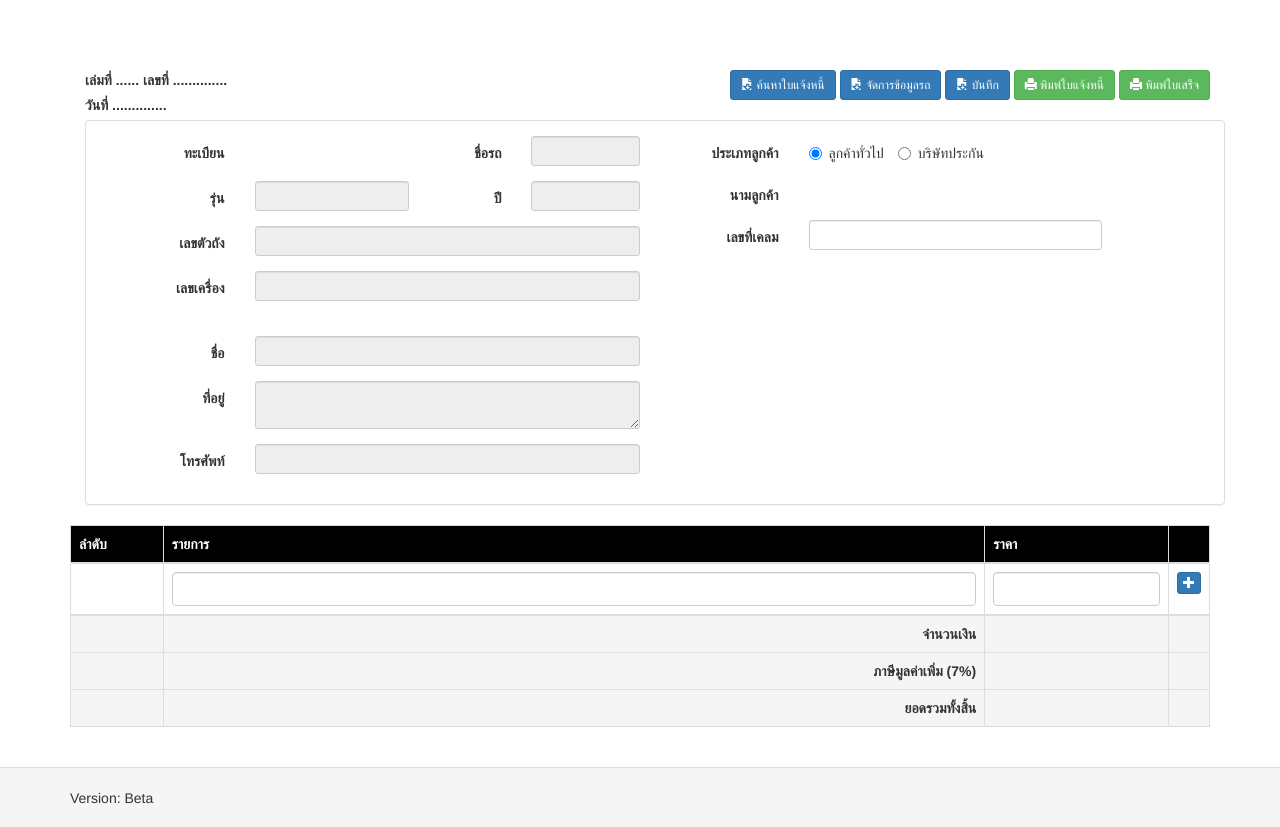
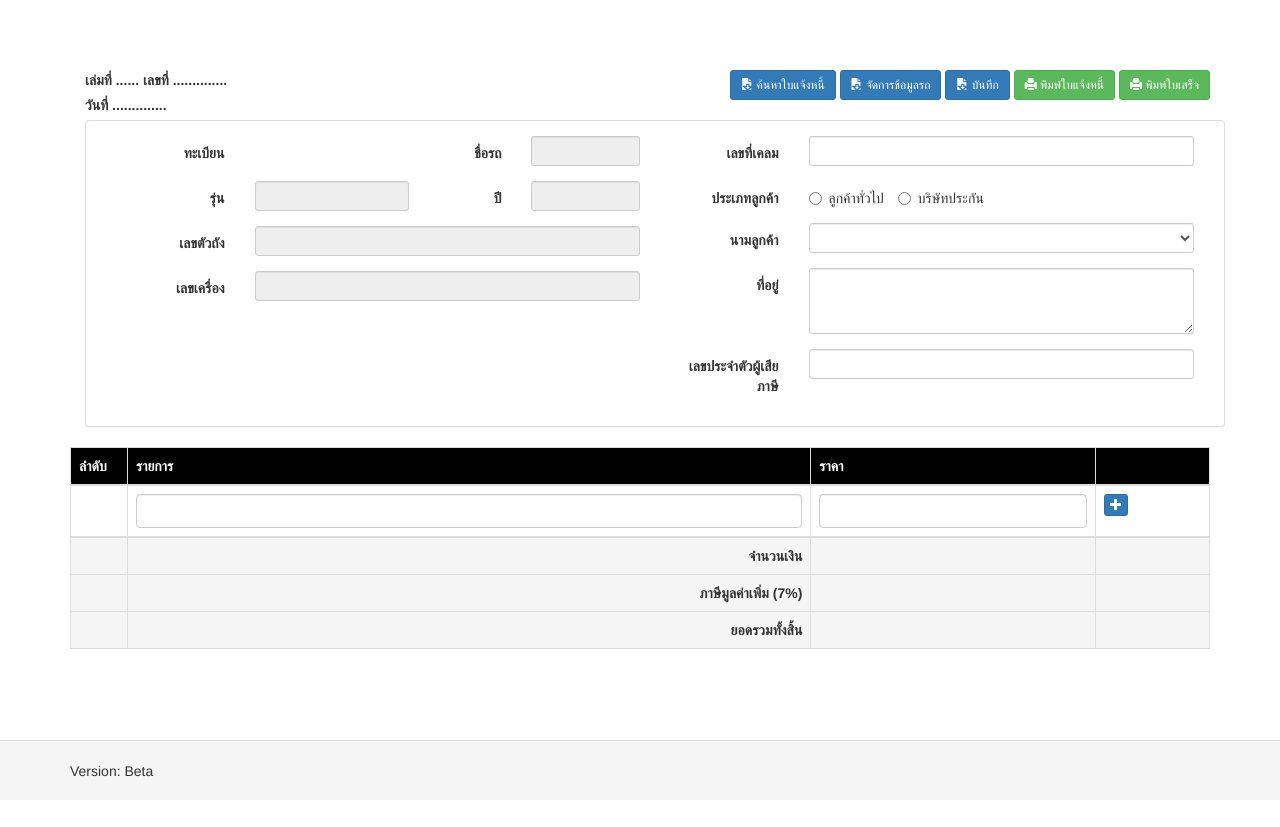
Before and after one commit to Chirawat/garage-2-0, a Yii app: template views/Invoice/index.php in a window 1280 px wide. After the commit the page ends 777 px from the top, so only its background shows below. Run offline with PHP 8.4 and a stand-in for Yii, Linux system fonts and the light colour scheme; the template is opened without the code that fills it, so the values that code supplies are empty; form fields are guessed from the names that the template uses; some libraries are stand-ins or nearby versions.

Commit message:
implement fill up invoice detail base on selected customer

```diff
--- a/views/Invoice/index.php
+++ b/views/Invoice/index.php
@@ -123,47 +123,41 @@ $url = Url::to(['customer-list']);?>
                                 <input type="text" id="engine-code" value="<?= $viecle->engin_code ?>" class="form-control input-sm" readonly> </div>
                         </div>
                         <br>
-                        <div class="form-group">
-                            <label class="col-sm-3 control-label" for="customer">ชื่อ</label>
-                            <div class="col-sm-9">
-                                <input type="text" id="fullname" value="<?=$viecle->owner0['fullname'] ?>" class="form-control input-sm" readonly> </div>
-                        </div>
-                        <div class="form-group">
-                            <label class="col-sm-3 control-label" for="adress">ที่อยู่</label>
-                            <div class="col-sm-9">
-                                <textarea id="address" class="form-control input-sm" rows="2" readonly><?= $viecle->owner0['address'] ?></textarea>
-                            </div>
-                        </div>
-                        <div class="form-group">
-                            <label class="col-sm-3 control-label" for="customer">โทรศัพท์</label>
-                            <div class="col-sm-9">
-                                <input type="text" id="phone" value="<?= $viecle->owner0['phone'] ?>" class="form-control input-sm" readonly> </div>
-                        </div>
                     </form>
                 </div>
                 <div class="col-sm-6">
                     <form class="form-horizontal">
                         <div class="form-group">
+                            <label class="control-label col-sm-3">เลขที่เคลม</label>
+                            <div class="col-sm-9">
+                                <input id="claim-no" class="form-control input-sm" value="<?= $invoice->claim_no ?>">
+                            </div>
+                        </div>
+                        <div class="form-group">
                             <label class="control-label col-sm-3">ประเภทลูกค้า</label>
-                            <div class="col-sm-7">
+                            <div class="col-sm-9">
                                 <label class="radio-inline">
-                                    <input type="radio" name="customer-type" id="customer-type" value="GENERAL" checked> ลูกค้าทั่วไป </label>
+                                    <input type="radio" name="customer-type" id="customer-type" value="GENERAL"> ลูกค้าทั่วไป </label>
                                 <label class="radio-inline">
                                     <input type="radio" name="customer-type" id="customer-type" value="INSURANCE_COMP"> บริษัทประกัน </label>
                             </div>
                         </div>
                         <div class="form-group">
                             <label class="control-label col-sm-3">นามลูกค้า</label>
-                            <div id="customer-list" class="col-sm-7">
-                                <?= Html::dropDownList('customer', null, ArrayHelper::map($customers, 'CID', 'fullname'), [
-                                    'id' => 'customer',
-                                    'class' => 'form-control'])?>
+                            <div id="customer-list" class="col-sm-9">
+                                <select class="form-control input-sm"></select>
                             </div>
                         </div>
                         <div class="form-group">
-                            <label class="control-label col-sm-3">เลขที่เคลม</label>
-                            <div class="col-sm-7">
-                                <input id="claim-no" class="form-control input-sm" value="<?= $invoice->claim_no ?>">
+                            <label class="control-label col-sm-3">ที่อยู่</label>
+                            <div class="col-sm-9">
+                                <textarea id="address" rows="3" class="form-control input-sm"></textarea>
+                            </div>
+                        </div>
+                        <div class="form-group">
+                            <label class="control-label col-sm-3">เลขประจำตัวผู้เสียภาษี</label>
+                            <div class="col-sm-9" id="tax">
+                                <input id="tax-id" class="form-control input-sm">
                             </div>
                         </div>
                     </form>
@@ -176,10 +170,10 @@ $url = Url::to(['customer-list']);?>
         <table class="table table-bordered" id="tableInvoice">
             <thead>
                 <tr bgcolor="#000000">
-                    <th class="col-sm-1" class="text-white" style="color:white;">ลำดับ</th>
-                    <th class="col-sm-9" style="color:white;">รายการ</th>
-                    <th class="col-sm-2" style="color:white;">ราคา</th>
-                    <th></th>
+                    <th width="5%" class="text-white" style="color:white;">ลำดับ</th>
+                    <th width="80$" style="color:white;">รายการ</th>
+                    <th width="25%" style="color:white;">ราคา</th>
+                    <th width="10%"></th>
                 </tr>
                 <tr id="input-row">
                     <td></td>
@@ -227,10 +221,6 @@ $str = 'function updateViecleDetail(data){
             $("#year").val( data.year );
             $("#engine-code").val( data.engine_code );
             $("#body-code").val( data.body_code );
-
-            $("#fullname").val( data.fullname );
-            $("#address").val( data.address );
-            $("#phone").val( data.phone );
 }';
 $this->registerJS( $str, View::POS_BEGIN);
 $this->registerJS( $str, View::POS_BEGIN);
--- a/web/js/app.js
+++ b/web/js/app.js
@@ -688,12 +688,12 @@ $("#viewInovoice").click(function () {
     window.location.replace("?r=invoice/view&invoice_id=" + $("#invoiceId").val());
 });
 $("#customer").select2();
+
 $("input#customer-type").on('change', function(){
     $.get("?r=customer/customer-list", {customerType: this.value} , function(data){
         $("#customer-list").html("");
         $("#customer-list").html(data);
     })
-
 });
 
 });
```
Also changed, not shown: controllers/CustomerController.php (+6 -1 lines), controllers/InvoiceController.php (+8 -1 lines).
